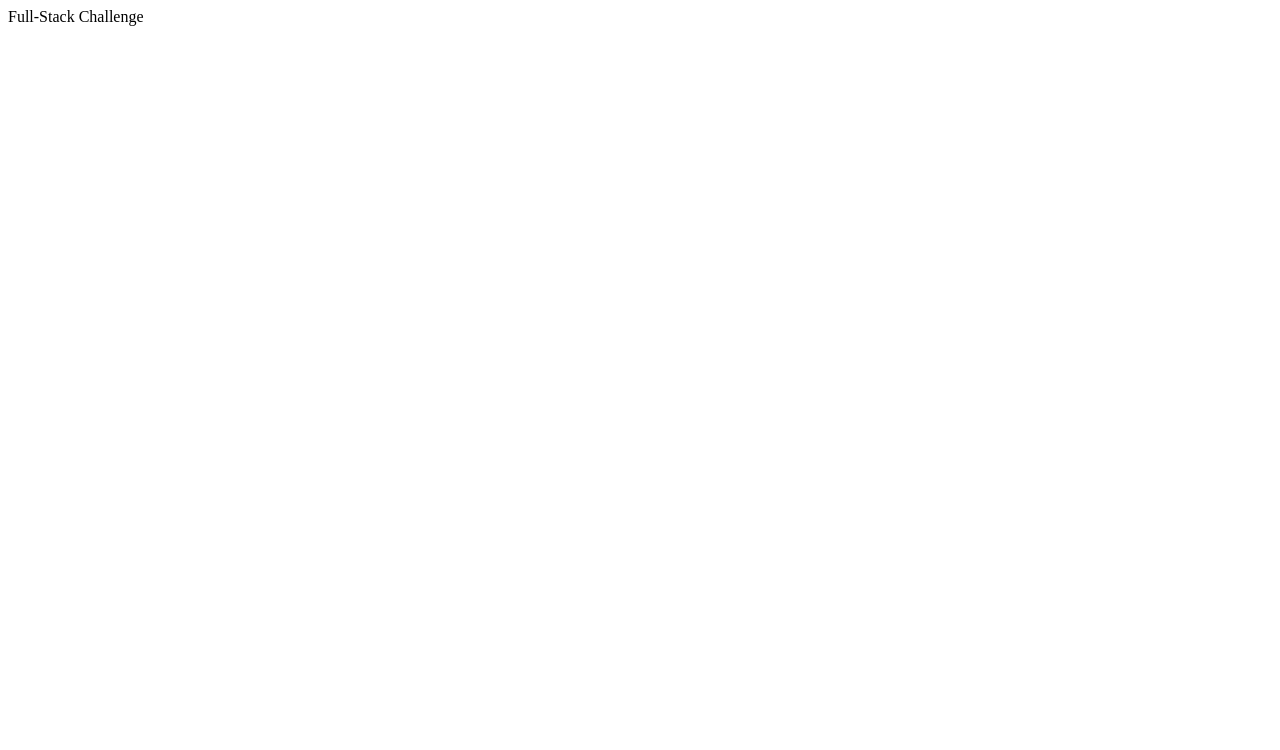
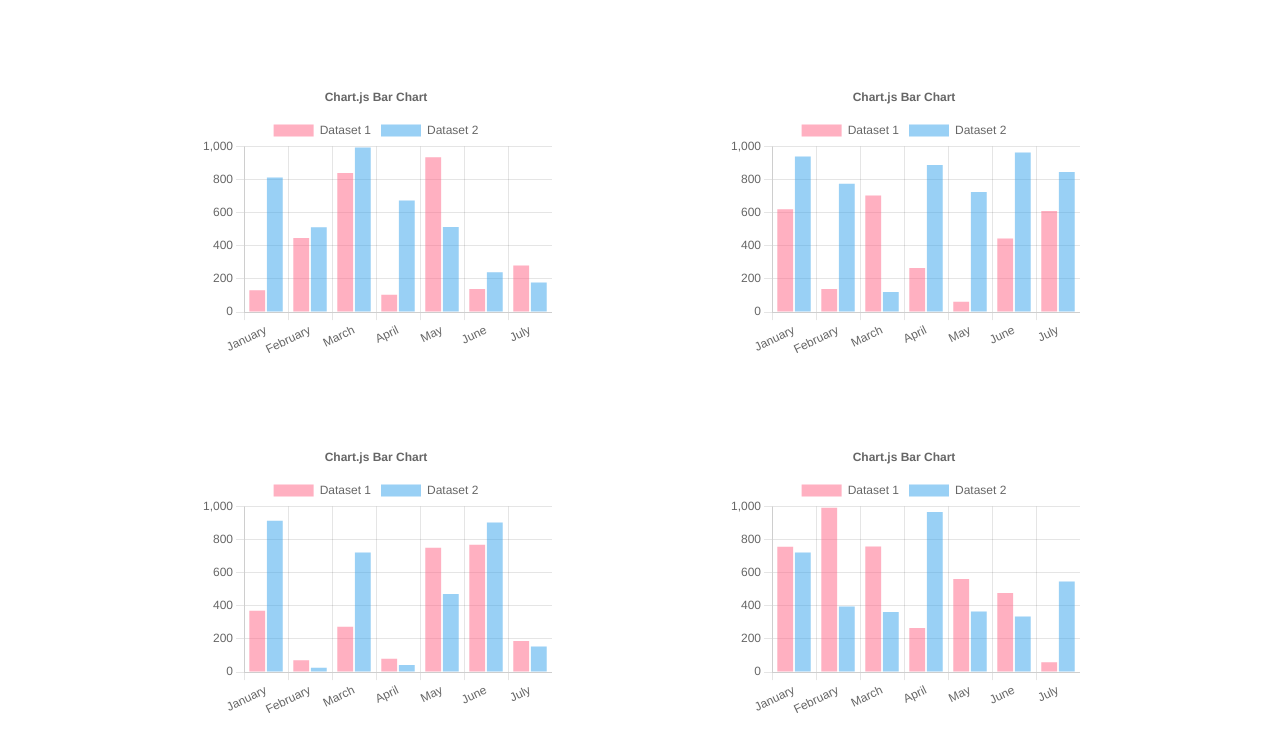
Before and after one commit to mikeyshean/fullstack-challenge-sotai, a React (Vite) app in the folder client/: page / in a window 1280 px wide. Shown: the top 750 px of the page. Built offline with nearby package versions, Linux system fonts and the light colour scheme.

Commit message:
Add tailwind and style 4 quadrants for charts

```diff
--- a/client/package.json
+++ b/client/package.json
@@ -11,6 +11,7 @@
     "format": "prettier --write '**/*.{js,jsx,ts,tsx,css,md,json}' --config ./.prettierrc"
   },
   "dependencies": {
+    "@tanstack/react-query": "^4.22.0",
     "chart.js": "^4.2.0",
     "react": "^18.2.0",
     "react-chartjs-2": "^5.2.0",
@@ -26,6 +27,7 @@
     "@typescript-eslint/eslint-plugin": "^5.33.1",
     "@typescript-eslint/parser": "^5.33.1",
     "@vitejs/plugin-react": "^2.1.0",
+    "autoprefixer": "^10.4.13",
     "eslint": "^8.22.0",
     "eslint-config-prettier": "^8.5.0",
     "eslint-import-resolver-typescript": "^3.4.2",
--- /dev/null
+++ b/client/postcss.config.js
@@ -0,0 +1,6 @@
+module.exports = {
+  plugins: {
+    tailwindcss: {},
+    autoprefixer: {},
+  },
+}
--- a/client/src/App.tsx
+++ b/client/src/App.tsx
@@ -1,3 +1,56 @@
+import './styles/globals.css'
+import {
+  QueryClient,
+  QueryClientProvider,
+} from '@tanstack/react-query'
+import { BarChart } from './components/BarChart'
+const queryClient = new QueryClient()
+
+import {
+  Chart as ChartJS,
+  CategoryScale,
+  LinearScale,
+  BarElement,
+  Title,
+  Tooltip,
+  Legend,
+} from 'chart.js';
+
+ChartJS.register(
+  CategoryScale,
+  LinearScale,
+  BarElement,
+  Title,
+  Tooltip,
+  Legend
+);
+
+
 export function App() {
-  return <div>Full-Stack Challenge</div>;
+
+  return (
+    <QueryClientProvider client={queryClient}>
+      <div className='flex w-full flex-col h-screen p-10'>
+
+        <div className='flex flex-row p-10 px-40 h-1/2 justify-between'>
+          <div className='w-2/5'>
+            <BarChart />
+          </div>
+          <div className='w-2/5'>
+            <BarChart />
+          </div>
+        </div>
+
+        <div className='flex flex-row p-10 px-40 h-1/2 justify-between'>
+          <div className='w-2/5'>
+            <BarChart />
+          </div>
+          <div className='w-2/5'>
+            <BarChart />
+          </div>
+        </div>
+      </div>
+
+    </QueryClientProvider>
+  )
 }
--- /dev/null
+++ b/client/src/components/BarChart.tsx
@@ -0,0 +1,40 @@
+
+import { Bar } from 'react-chartjs-2'
+
+
+export function BarChart() {
+  const options = {
+    responsive: true,
+    maintainAspectRatio: false,
+    plugins: {
+      legend: {
+        position: 'top' as const,
+      },
+      title: {
+        display: true,
+        text: 'Chart.js Bar Chart',
+      },
+    },
+  };
+
+  const labels = ['January', 'February', 'March', 'April', 'May', 'June', 'July'];
+  const data = {
+    labels,
+    datasets: [
+      {
+        label: 'Dataset 1',
+        data: labels.map(() => Math.random() * 1000),
+        backgroundColor: 'rgba(255, 99, 132, 0.5)',
+      },
+      {
+        label: 'Dataset 2',
+        data: labels.map(() => Math.random() * 1000),
+        backgroundColor: 'rgba(53, 162, 235, 0.5)',
+      },
+    ],
+  };
+
+  return (
+    <Bar options={options} data={data} />
+  )
+}
--- a/client/src/main.tsx
+++ b/client/src/main.tsx
@@ -1,4 +1,3 @@
-import React from 'react';
 import ReactDOM from 'react-dom/client';
 import { App } from '@client/App';
 
--- /dev/null
+++ b/client/tailwind.config.js
@@ -0,0 +1,11 @@
+/** @type {import('tailwindcss').Config} */
+module.exports = {
+  content: [
+    "./index.html",
+    "./src/**/*.{js,ts,jsx,tsx}"
+  ],
+  theme: {
+    extend: {},
+  },
+  plugins: [],
+}
```
Also changed, not shown: 1 other file (tests, documents, lock files or other folders).
